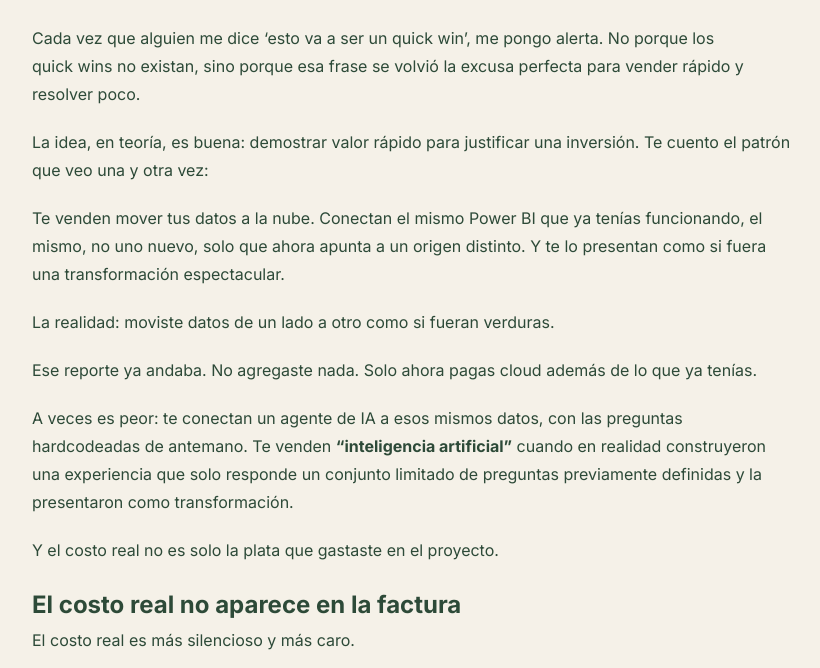
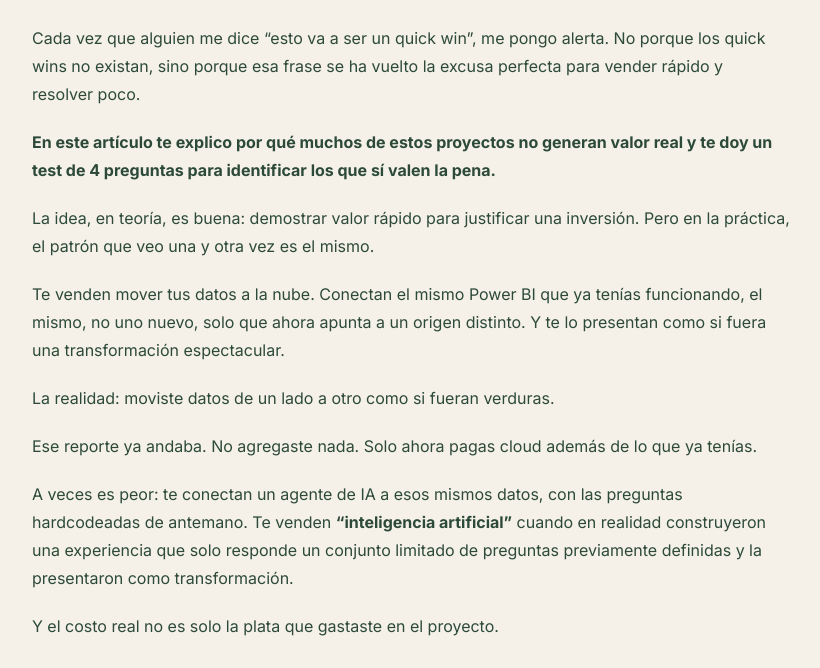
Before and after one commit to Maquitaa/web-page, a Jekyll site: the page built from _posts/2026-08-21-quick-wins-la-frase-que-le-está-costando-plata-a-tu-empresa.md, in a window 1280 px wide and 900 px high, scrolled down 829 px, cut to the strip 232-900 px from the top of the window. Shown: the whole strip, without its empty margins (228-1048 px from the left). Built offline with Jekyll 4.4.1, drawn with Linux system fonts in a browser that asks for light colours.

Commit message:
Update Publicaciones “2026-08-21-quick-wins-la-frase-que-le-está-costando-plata-a-tu-empresa”

```diff
--- a/_posts/2026-08-21-quick-wins-la-frase-que-le-está-costando-plata-a-tu-empresa.md
+++ b/_posts/2026-08-21-quick-wins-la-frase-que-le-está-costando-plata-a-tu-empresa.md
@@ -7,9 +7,11 @@ excerpt: '"Quick wins" no siempre significa valor rápido. A veces solo signific
   mover el mismo problema a un lugar diferente. Un test de 4 preguntas para
   saber la diferencia'
 ---
-Cada vez que alguien me dice 'esto va a ser un quick win', me pongo alerta. No porque los quick wins no existan, sino porque esa frase se volvió la excusa perfecta para vender rápido y resolver poco.
+Cada vez que alguien me dice "esto va a ser un quick win", me pongo alerta. No porque los quick wins no existan, sino porque esa frase se ha vuelto la excusa perfecta para vender rápido y resolver poco.
 
-La idea, en teoría, es buena: demostrar valor rápido para justificar una inversión. Te cuento el patrón que veo una y otra vez:
+**En este artículo te explico por qué muchos de estos proyectos no generan valor real y te doy un test de 4 preguntas para identificar los que sí valen la pena.**
+
+La idea, en teoría, es buena: demostrar valor rápido para justificar una inversión. Pero en la práctica, el patrón que veo una y otra vez es el mismo.
 
 Te venden mover tus datos a la nube. Conectan el mismo Power BI que ya tenías funcionando, el mismo, no uno nuevo, solo que ahora apunta a un origen distinto. Y te lo presentan como si fuera una transformación espectacular.
 
```
